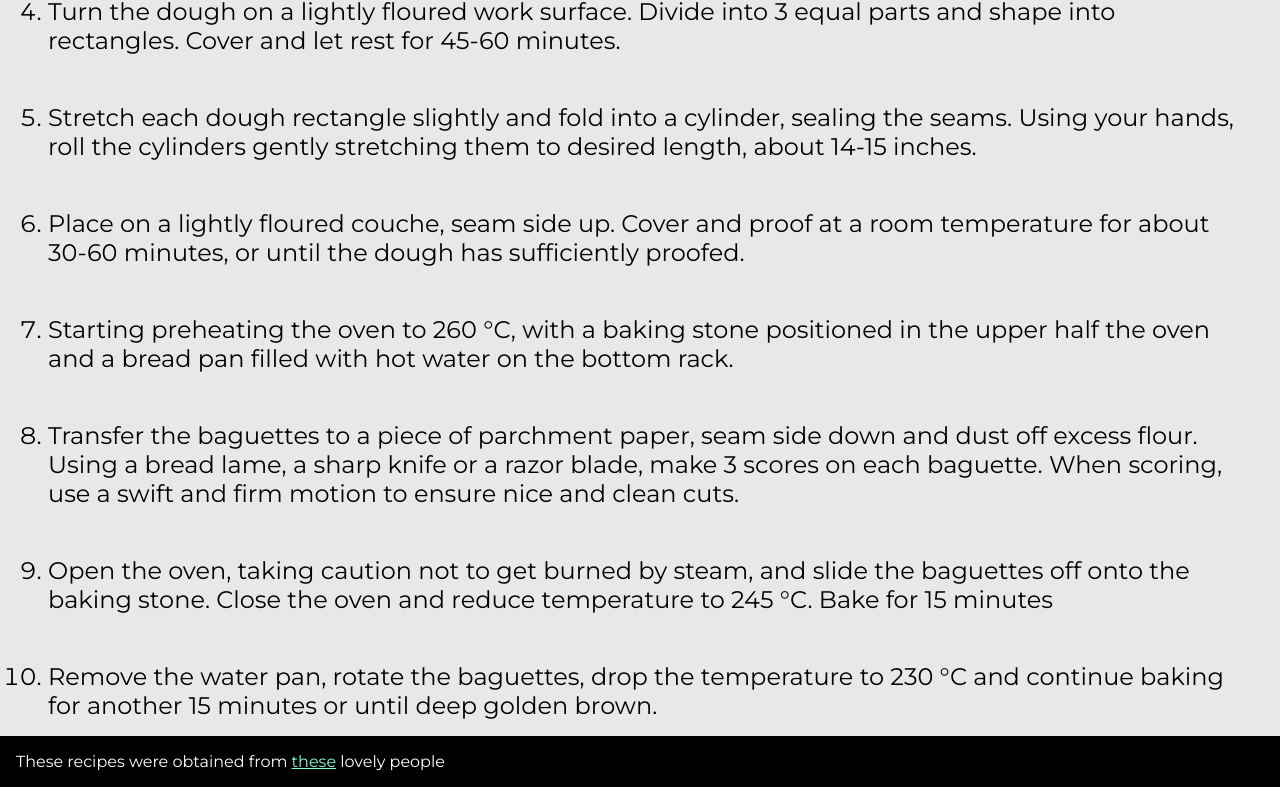
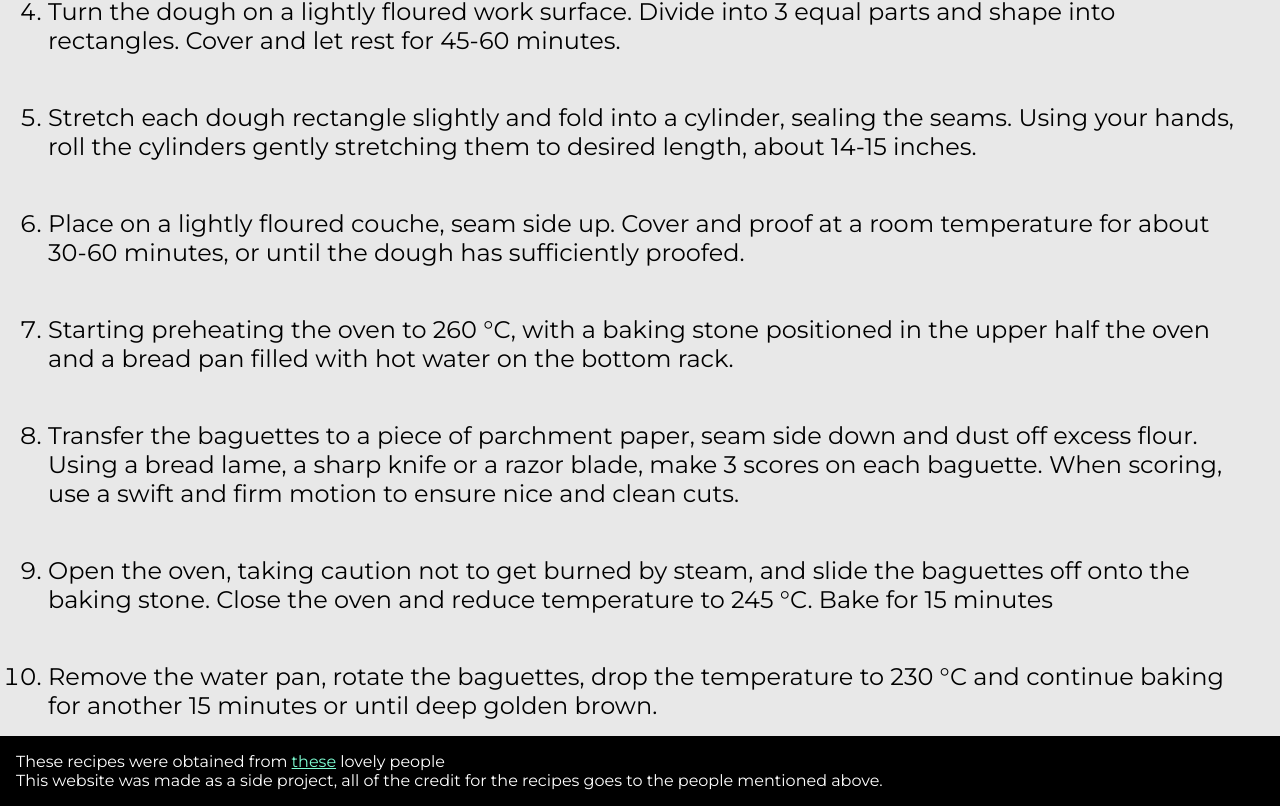
Before and after one commit to Poorple/Toasty, a React (Vite) app: page /recipe/baguette in a window 1280 px wide. Shown: the part 1594-2400 px from the top of the page. Built offline with nearby package versions, Linux system fonts and the light colour scheme; a web font is replaced by a local one.

Commit message:
style import change

```diff
--- a/src/components/Recipe.tsx
+++ b/src/components/Recipe.tsx
@@ -1,7 +1,7 @@
 import React, { useEffect, useRef, useState } from "react";
 import { useParams } from "react-router-dom";
 import breads from "../local-json/bread.json";
-import "../styles/recipe.scss";
+import "../styles/recipe.css";
 
 interface DynamicObject {
   [key: string]: any;
@@ -120,6 +120,11 @@ const Recipe = () => {
           {`These recipes were obtained from `}
           <a href={selectedBread.source}>these</a>
           {` lovely people`}
+
+          <p>
+            This website was made as a side project, all of the credit for the
+            recipes goes to the people mentioned above.
+          </p>
         </footer>
       ) : null}
     </>
```
